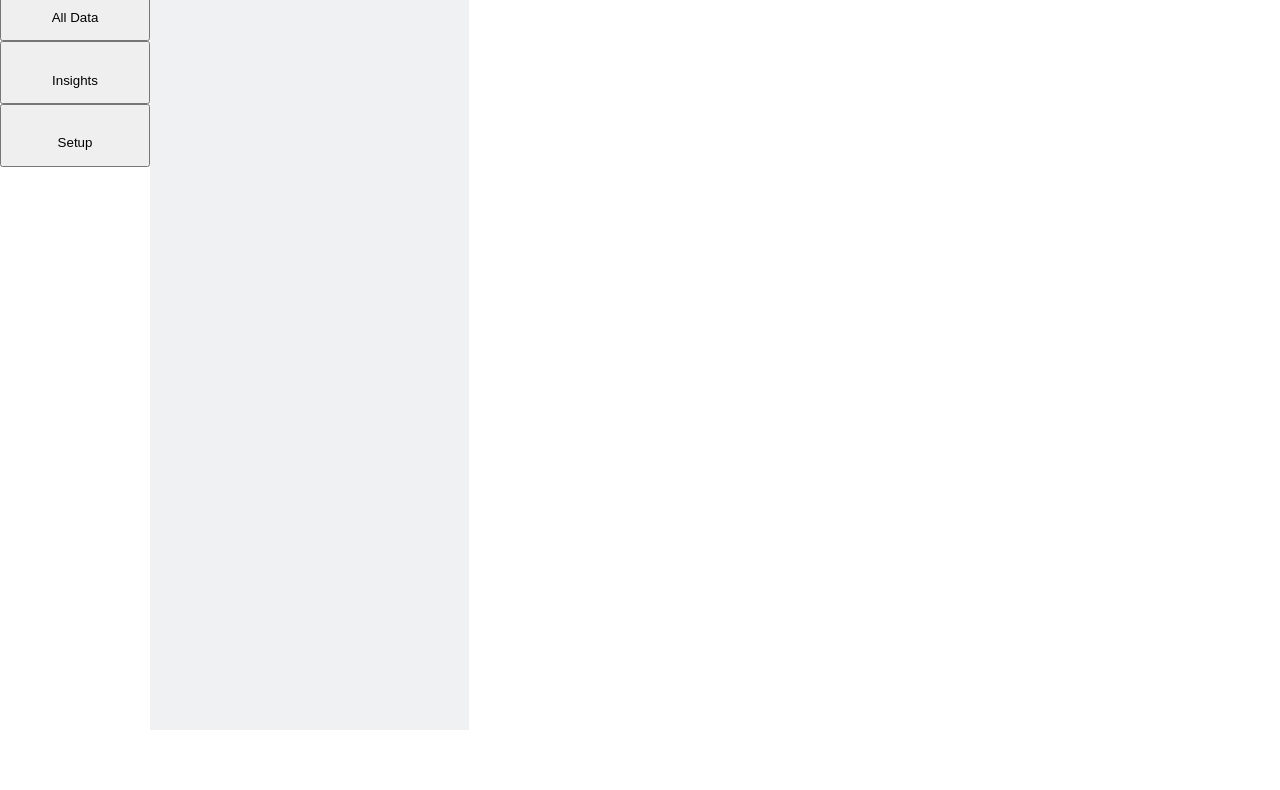
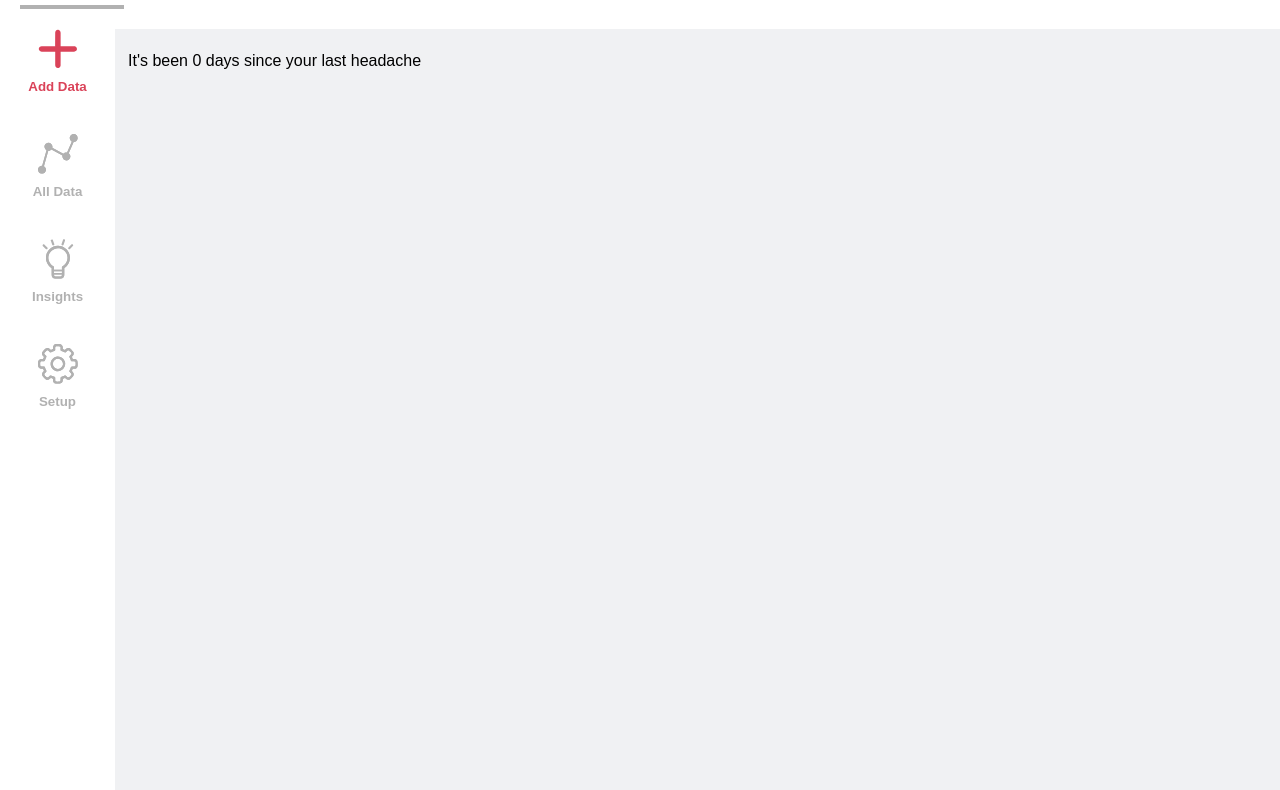
Before and after one commit to AlexanderLyon/Headache-Tracker, a React app: page / in a window 1280 px wide. Shown: the part 161-951 px from the top of the page. Before the commit the page ends 891 px from the top, so only its background shows below. Built offline with nearby package versions, Linux system fonts and the light colour scheme.

Commit message:
Navigation tweaks

```diff
--- a/package.json
+++ b/package.json
@@ -25,6 +25,7 @@
     "babel-loader": "^8.0.5",
     "css-loader": "^2.1.0",
     "style-loader": "^0.23.1",
+    "svg-url-loader": "^2.3.2",
     "webpack": "^4.29.0",
     "webpack-cli": "^3.2.1"
   },
--- a/src/Components/App.js
+++ b/src/Components/App.js
@@ -42,8 +42,9 @@ export class App extends React.Component {
   render() {
     return (
       <main>
-        <h1 id='title'>Headache Tracker</h1>
-        <Navigation changePanels={this.changePanels}/>
+        <h1 id='title'>Headache<br/>Tracker</h1>
+        <hr/>
+        <Navigation changePanels={this.changePanels} currentPanel={this.state.activePanel}/>
         { this.displayPanel() }
       </main>
     );
--- a/src/Components/Navigation.js
+++ b/src/Components/Navigation.js
@@ -9,21 +9,21 @@ export class Navigation extends React.Component {
   render() {
     return (
       <nav>
-        <button data-panel="AddData" onClick={this.props.changePanels}>
-          <img src="" alt=""/>
-          <p>Add Data</p>
+        <button data-panel="AddData" className={this.props.currentPanel === 'AddData' ? 'current' : ''}
+          onClick={this.props.changePanels}>
+          Add Data
         </button>
-        <button data-panel="AllData" onClick={this.props.changePanels}>
-          <img src="" alt=""/>
-          <p>All Data</p>
+        <button data-panel="AllData" className={this.props.currentPanel === 'AllData' ? 'current' : ''}
+          onClick={this.props.changePanels}>
+          All Data
         </button>
-        <button data-panel="Insights" onClick={this.props.changePanels}>
-          <img src="" alt=""/>
-          <p>Insights</p>
+        <button data-panel="Insights" className={this.props.currentPanel === 'Insights' ? 'current' : ''}
+          onClick={this.props.changePanels}>
+          Insights
         </button>
-        <button data-panel="Setup" onClick={this.props.changePanels}>
-          <img src="" alt=""/>
-          <p>Setup</p>
+        <button data-panel="Setup" className={this.props.currentPanel === 'Setup' ? 'current' : ''}
+          onClick={this.props.changePanels}>
+          Setup
         </button>
       </nav>
     );
--- a/src/css/style.scss
+++ b/src/css/style.scss
@@ -1,3 +1,7 @@
+
+$red: #DA4359;
+$lightgrey: #b1b1b1;
+
 html {
   font-family: sans-serif;
 }
@@ -6,6 +10,14 @@ body { margin: 0px; }
 
 #title {
   margin: 20px;
+  font-size: 3.4rem;
+  color: $lightgrey;
+}
+
+hr {
+  margin: 0px 0px 20px 20px;
+  border: 2px solid $lightgrey;
+  width: 100px;
 }
 
 nav {
@@ -14,13 +26,49 @@ nav {
 
   button {
     display: block;
-    width: 150px;
+    margin-bottom: 30px;
+    padding-top: 40px;
+    width: 115px;
+    height: 75px;
+    color: $lightgrey;
+    font-weight: bold;
+    border: none;
+    background-color: transparent;
+    background-size: 40px;
+    background-position: top;
+    background-repeat: no-repeat;
+
+    &:focus { outline: none; }
+
+    &:hover, &.current {
+      color: $red;
+      cursor: pointer;
+    }
+
+    &[data-panel="AddData"] {
+      background-image: url("../../images/icons/Plus.svg");
+      &:hover, &.current { background-image: url("../../images/icons/Plus-red.svg"); }
+    }
+    &[data-panel="AllData"] {
+      background-image: url("../../images/icons/Graph.svg");
+      &:hover, &.current { background-image: url("../../images/icons/Graph-red.svg"); }
+    }
+    &[data-panel="Insights"] {
+      background-image: url("../../images/icons/Lightbulb.svg");
+      &:hover, &.current { background-image: url("../../images/icons/Lightbulb-red.svg"); }
+    }
+    &[data-panel="Setup"] {
+      background-image: url("../../images/icons/Cog.svg");
+      &:hover, &.current { background-image: url("../../images/icons/Cog-red.svg"); }
+    }
   }
 }
 
 section {
   display: inline-block;
+  box-sizing: border-box;
   min-height: 100vh;
+  width: calc(100% - 115px);
   padding: 7px 13px;
   background-color: #f0f1f3;
 }
@@ -30,8 +78,14 @@ section {
 @media screen and (max-width: 700px) {
   nav {
     float: none;
+    max-width: 100%;
+    white-space: nowrap;
+    overflow-x: scroll;
 
-    button { display: inline-block; }
+    button {
+      display: inline;
+      height: 50px;
+    }
   }
 
   section {
--- a/webpack.config.js
+++ b/webpack.config.js
@@ -21,6 +21,13 @@ module.exports = {
         test: /\.css$/,
         use: [ 'style-loader', 'css-loader' ]
       },
+      {
+        test: /\.svg/,
+        use: {
+            loader: 'svg-url-loader',
+            options: {}
+        }
+      }
     ]
   }
 };
```
Also changed, not shown: dist/main.bundle.js, images/icons/Cog-red.svg (added), images/icons/Cog.svg (added), images/icons/Graph-red.svg (added), images/icons/Graph.svg (added), images/icons/Lightbulb-red.svg (added), images/icons/Lightbulb.svg (added), images/icons/Plus-red.svg (added), images/icons/Plus.svg (added), src/css/style.css, 1 other file.
